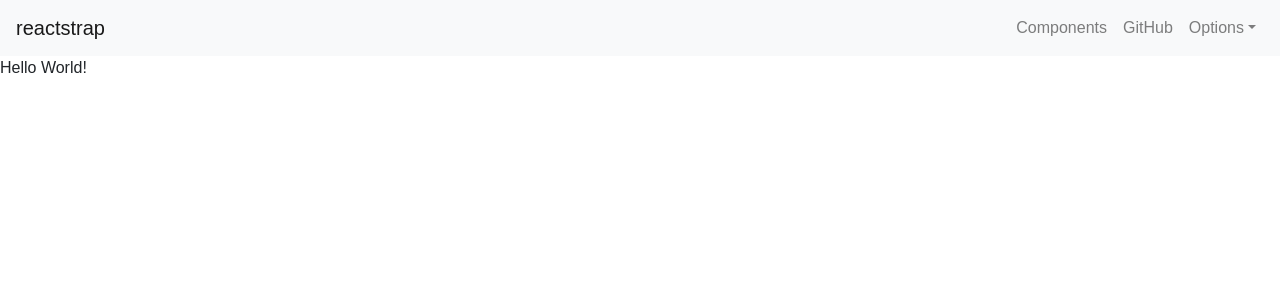
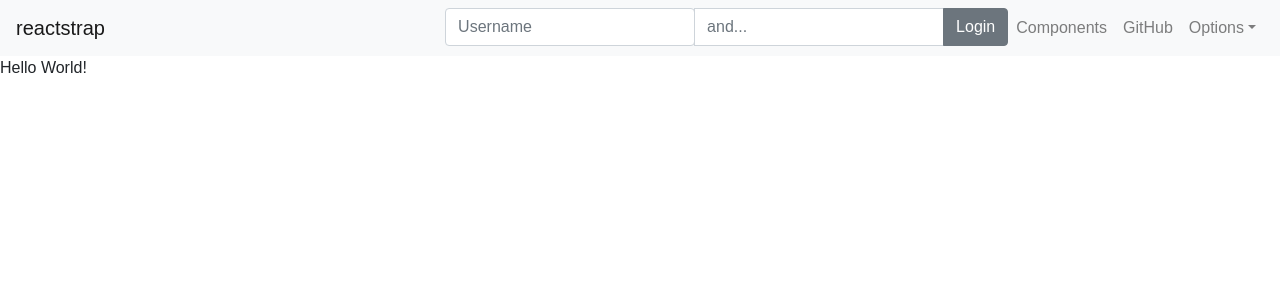
Before and after one commit to JHStoops/agent-stats-portal, a React (Create React App) app: page / in a window 1280 px wide. Shown: the top 300 px of the page. Built offline with nearby package versions, Linux system fonts and the light colour scheme.

Commit message:
inquired more info on how to read Anthem data -- mainly how to read both MA vs PDP as well as new enrollment vs plan change from the same call entry, they only ever show one or the other, never both. Played around with the navbar to make it look good and be ready for a login form.

```diff
--- a/src/App.js
+++ b/src/App.js
@@ -1,6 +1,7 @@
 import React, { Component } from 'react';
 import NavBar from './components/navbar.js';
-import { Button, Modal, ModalHeader, ModalBody, ModalFooter } from 'reactstrap'; //https://reactstrap.github.io/components/modals/
+require('./css/index.css');
+// import { Button, Modal, ModalHeader, ModalBody, ModalFooter } from 'reactstrap'; //https://reactstrap.github.io/components/modals/
 
 class App extends Component {
   render() {
--- a/src/components/navbar.js
+++ b/src/components/navbar.js
@@ -10,7 +10,15 @@ import {
     UncontrolledDropdown,
     DropdownToggle,
     DropdownMenu,
-    DropdownItem } from 'reactstrap';
+    DropdownItem,
+    Button,
+    Form,
+    FormGroup,
+    Label,
+    InputGroup,
+    InputGroupText,
+    InputGroupAddon,
+    Input} from 'reactstrap';
 
 export default class Example extends React.Component {
     constructor(props) {
@@ -28,12 +36,31 @@ export default class Example extends React.Component {
     }
     render() {
         return (
-            <div>
+            <div id="navbar">
                 <Navbar color="light" light expand="md">
                     <NavbarBrand href="/">reactstrap</NavbarBrand>
                     <NavbarToggler onClick={this.toggle} />
                     <Collapse isOpen={this.state.isOpen} navbar>
                         <Nav className="ml-auto" navbar>
+                            <InputGroup>
+                                <InputGroupAddon addonType="prepend">
+                                    <Input type="text" name="username" id="username" placeholder="Username" />
+                                </InputGroupAddon>
+                                <Input placeholder="and..." />
+                                <InputGroupAddon addonType="append">
+                                    <Button>Login</Button>
+                                </InputGroupAddon>
+                            </InputGroup>
+                            {/*<InputGroup>*/}
+                                {/*<InputGroupAddon addonType="prepend">*/}
+                                    {/*<Label for="username" hidden>Username</Label>*/}
+                                    {/*<Input type="text" name="username" id="username" placeholder="Username" />*/}
+                                {/*</InputGroupAddon>*/}
+                                {/*<Input type="password" name="password" id="password" placeholder="password" />*/}
+                                {/*<InputGroupAddon addonType="append">*/}
+                                    {/*<Button>Login</Button>*/}
+                                {/*</InputGroupAddon>*/}
+                            {/*</InputGroup>*/}
                             <NavItem>
                                 <NavLink href="/components/">Components</NavLink>
                             </NavItem>
--- a/src/css/index.css
+++ b/src/css/index.css
@@ -4,14 +4,9 @@ body {
   font-family: sans-serif;
 }
 
-#navbar ul {
-  margin: 0;
-  padding: 0;
+#navbar input {
+  width: 250px;
 }
-#navbar a {
-  list-style-type: none;
-  color: rgba(0, 0, 0, 0.5);
+#navbar button {
+  height: 38px;
 }
-#navbar li {
-  display: inline;
-}
```
Also changed, not shown: app/api.js (+7 -4 lines), TODO.txt, public/cXp_Logo.png (added).
